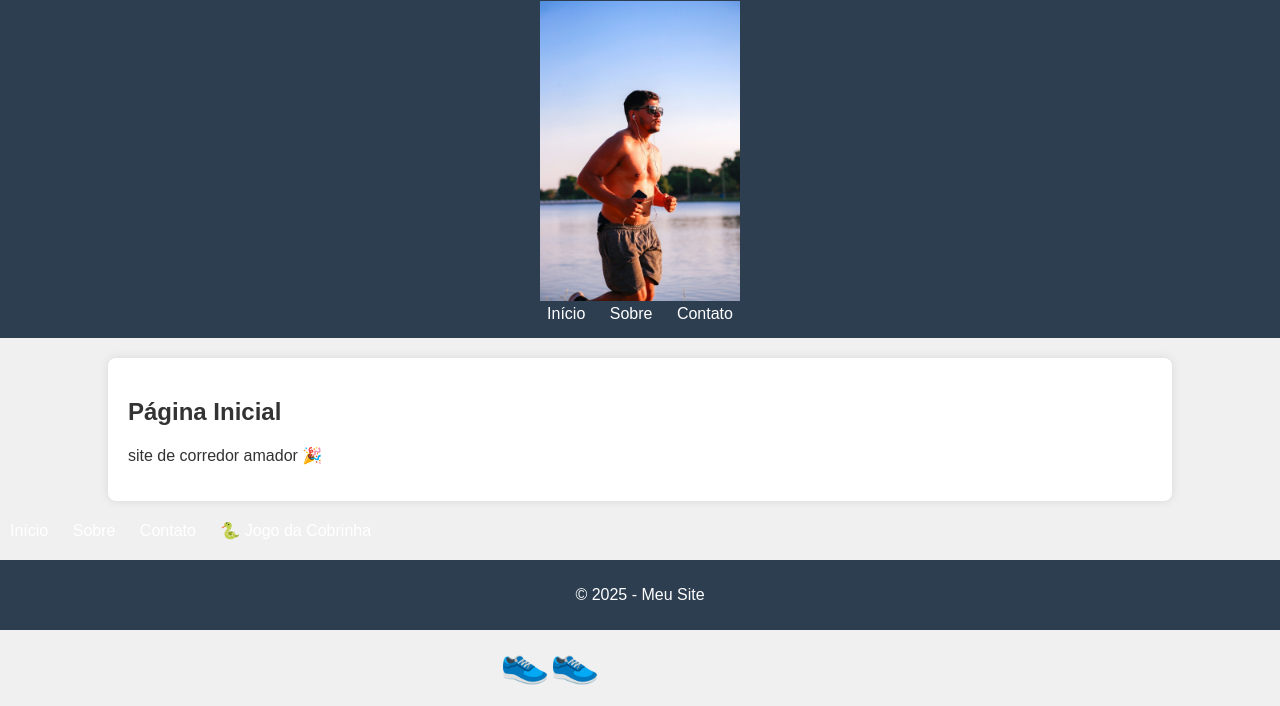
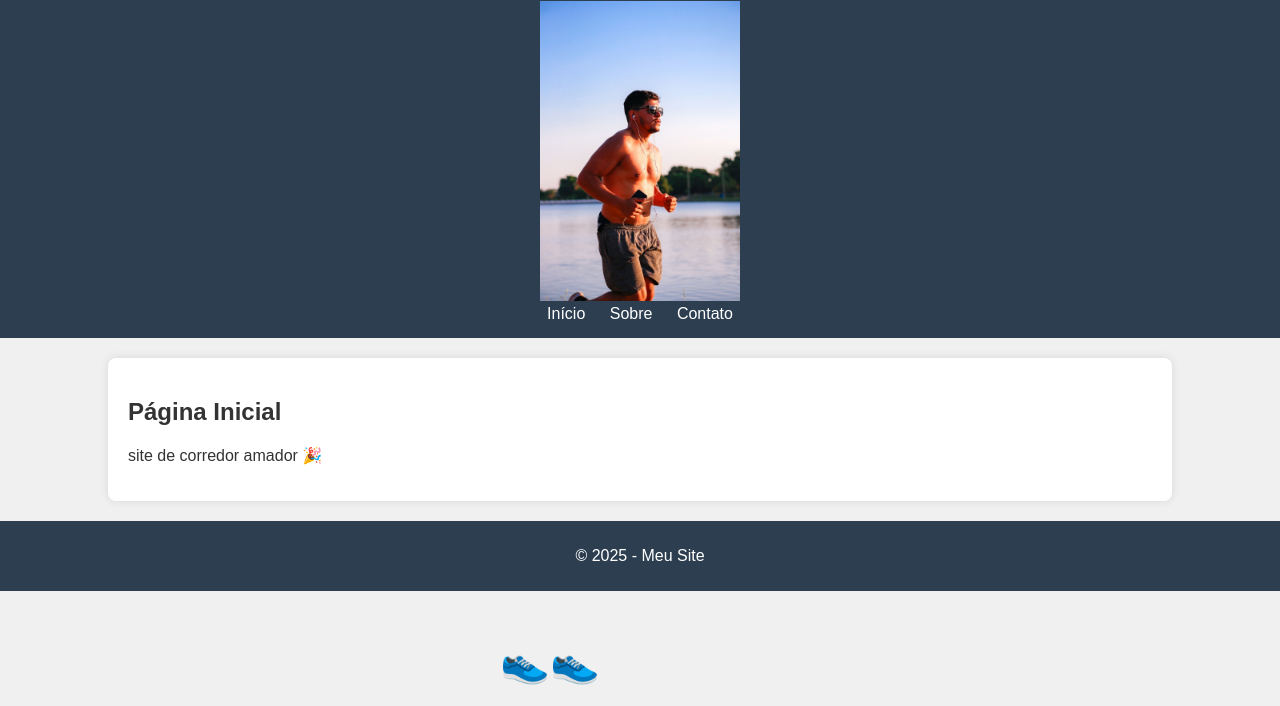
Before and after one commit to geovane7777/aventurageo, a plain HTML site: page index.html in a window 1280 px wide. Shown: the part 94-800 px from the top of the page. Drawn offline with Linux system fonts and the light colour scheme.

Commit message:
Update index.html

```diff
--- a/index.html
+++ b/index.html
@@ -21,11 +21,7 @@
     <h2>Página Inicial</h2>
     <p>site de corredor amador 🎉</p>
   </main>
-<nav>
-  <a href="index.html">Início</a>
-  <a href="sobre.html">Sobre</a>
-  <a href="contato.html">Contato</a>
-  <a href="snake.html">🐍 Jogo da Cobrinha</a>
+
 </nav>
 <div id="avatar">👟👟</div>
 
```
